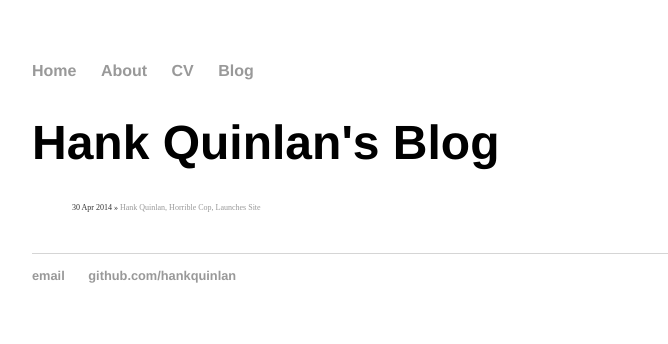
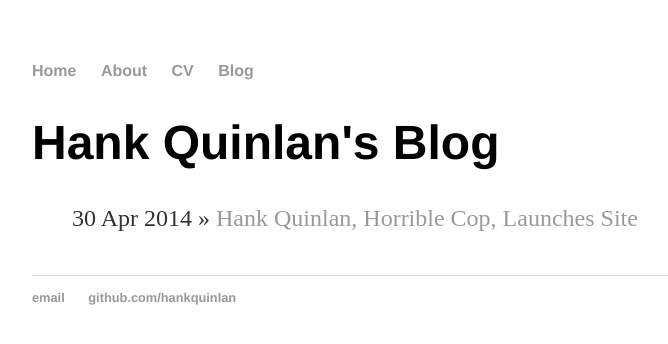
Before and after one commit to zishanyusuf/zishanyusuf.github.io, a Jekyll site: the page built from blog/index.html, in a window 1280 px wide. Shown: the top 344 px of the page, without its empty margins (160-828 px from the left). Built offline with Jekyll 4.4.1, drawn with Linux system fonts in a browser that asks for light colours.

Commit message:
Update main.css

```diff
--- a/css/main.css
+++ b/css/main.css
@@ -7,7 +7,7 @@
 
 h1, h2, h3, h4 { font-family: 'Helvetica', 'Arial', 'Sans-Serif'; }
 h1 { font-size: 3em;  }
-h2 { font-size: 2.7em; }
+h2 { font-size: 1.0em; }
 h3 { font-size: 2.3em; }
 h4 { font-size: 1.9em; }
 
@@ -17,7 +17,7 @@
 footer { border-top: 1px solid #d5d5d5; font-size: .8em; }
 
 /* Blog */
-ul.posts { margin: 20px auto 40px; font-size: .5em; }
+ul.posts { margin: 20px auto 40px; font-size: 1.5em; }
 ul.posts li { list-style: none; }
 
 /* CV */
```
